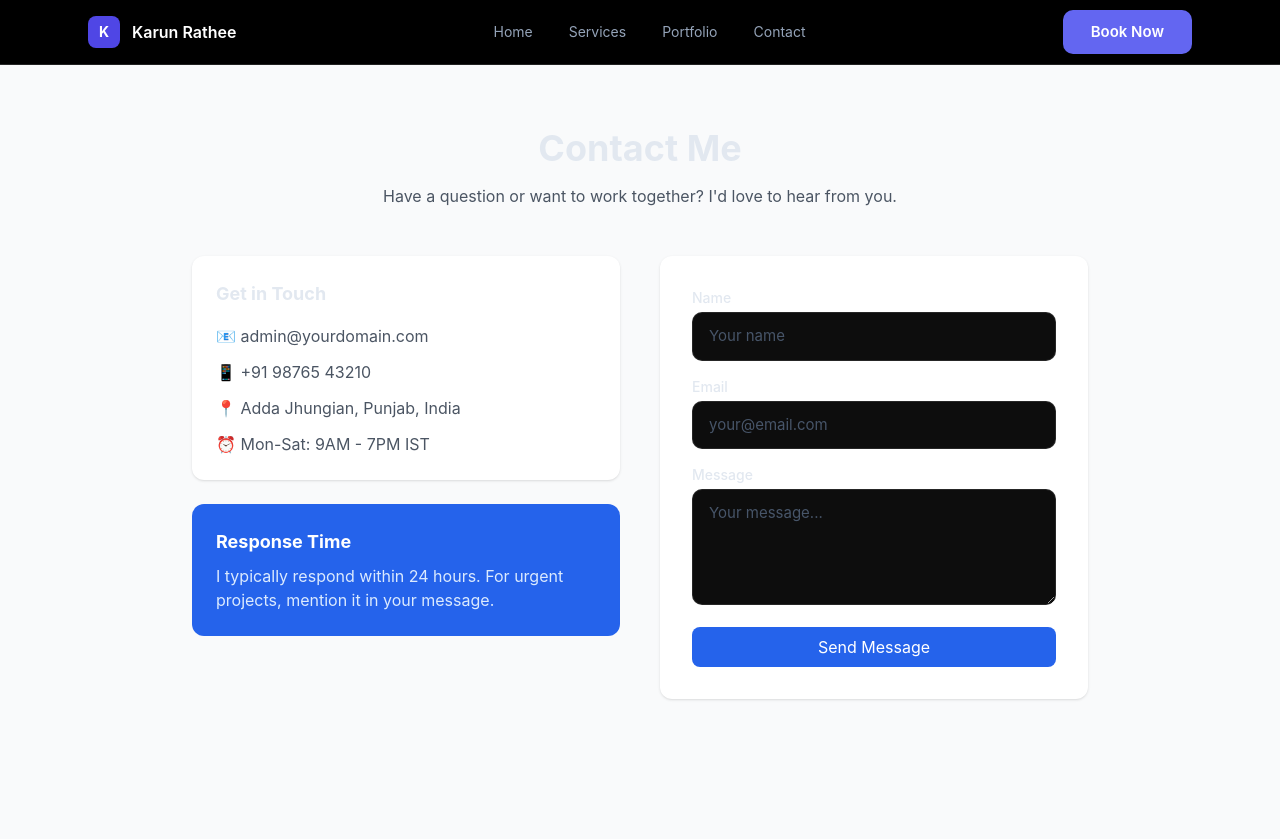
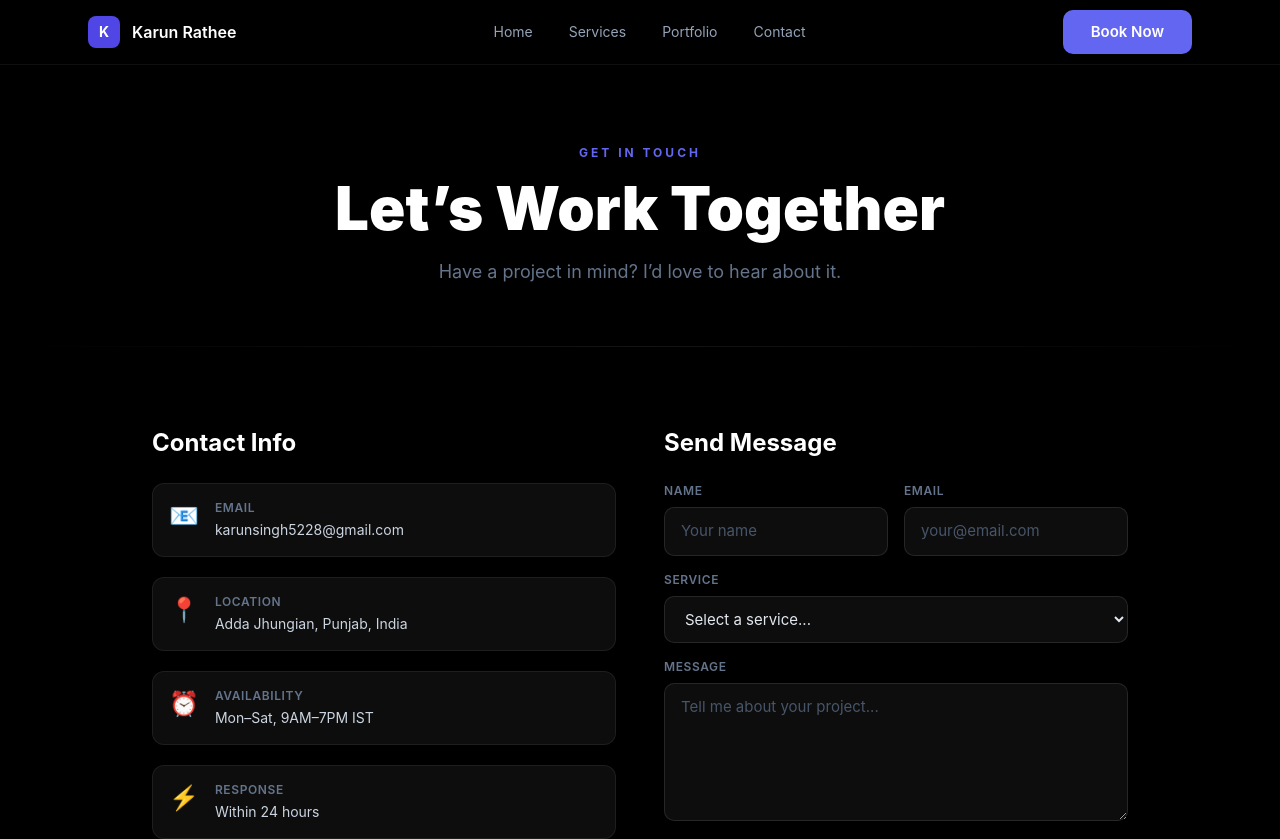
Before and after one commit to KARUN-499/karun-portfolio, a Next.js app: page /contact in a window 1280 px wide. Shown: the top 839 px of the page. Built offline with nearby package versions, Linux system fonts and the light colour scheme.

Commit message:
Redesign: black theme contact page

```diff
--- a/app/contact/page.tsx
+++ b/app/contact/page.tsx
@@ -1,109 +1,86 @@
 'use client'
-
 import { useState } from 'react'
 
-export default function ContactPage() {
-  const [formData, setFormData] = useState({ name: '', email: '', message: '' })
-  const [status, setStatus] = useState<'idle' | 'loading' | 'success' | 'error'>('idle')
-  const [errorMsg, setErrorMsg] = useState('')
+export default function Contact() {
+  const [form, setForm] = useState({ name: '', email: '', service: '', message: '' })
+  const [status, setStatus] = useState<'idle'|'loading'|'success'|'error'>('idle')
 
   const handleSubmit = async (e: React.FormEvent) => {
     e.preventDefault()
     setStatus('loading')
-    setErrorMsg('')
-
     try {
-      const res = await fetch('/api/contact', {
-        method: 'POST',
-        headers: { 'Content-Type': 'application/json' },
-        body: JSON.stringify(formData),
-      })
-
-      if (!res.ok) {
-        const data = await res.json()
-        throw new Error(data.error || 'Failed to send message')
-      }
-
-      setStatus('success')
-      setFormData({ name: '', email: '', message: '' })
-    } catch (err: unknown) {
-      setStatus('error')
-      setErrorMsg(err instanceof Error ? err.message : 'Something went wrong')
-    }
+      const res = await fetch('/api/contact', { method: 'POST', headers: { 'Content-Type': 'application/json' }, body: JSON.stringify(form) })
+      if (res.ok) { setStatus('success'); setForm({ name: '', email: '', service: '', message: '' }) }
+      else setStatus('error')
+    } catch { setStatus('error') }
   }
 
   return (
-    <main className="min-h-screen py-16 px-6 bg-gray-50">
-      <div className="max-w-4xl mx-auto">
-        <h1 className="text-4xl font-bold text-center mb-4">Contact Me</h1>
-        <p className="text-center text-gray-600 mb-12">Have a question or want to work together? I&apos;d love to hear from you.</p>
-        <div className="grid grid-cols-1 md:grid-cols-2 gap-10">
-          <div className="space-y-6">
-            <div className="bg-white p-6 rounded-xl shadow">
-              <h3 className="font-bold text-lg mb-4">Get in Touch</h3>
-              <div className="space-y-3 text-gray-600">
-                <p>📧 admin@yourdomain.com</p>
-                <p>📱 +91 98765 43210</p>
-                <p>📍 Adda Jhungian, Punjab, India</p>
-                <p>⏰ Mon-Sat: 9AM - 7PM IST</p>
+    <main>
+      <section style={{background:'#000', padding:'80px 0 60px'}}>
+        <div className="max-w-4xl mx-auto px-6 text-center">
+          <div className="section-label mb-4">Get in Touch</div>
+          <h1 className="text-4xl md:text-6xl font-black text-white mb-5 leading-tight">Let’s Work Together</h1>
+          <p className="text-slate-500 text-lg max-w-2xl mx-auto">Have a project in mind? I’d love to hear about it.</p>
+        </div>
+      </section>
+      <div className="divider"></div>
+      <section style={{background:'#000', padding:'80px 0'}}>
+        <div className="max-w-5xl mx-auto px-6">
+          <div className="grid grid-cols-1 md:grid-cols-2 gap-12">
+            <div>
+              <h2 className="text-2xl font-bold text-white mb-6">Contact Info</h2>
+              <div className="space-y-5">
+                {[
+                  { label: 'Email', value: 'karunsingh5228@gmail.com', icon: '📧' },
+                  { label: 'Location', value: 'Adda Jhungian, Punjab, India', icon: '📍' },
+                  { label: 'Availability', value: 'Mon–Sat, 9AM–7PM IST', icon: '⏰' },
+                  { label: 'Response', value: 'Within 24 hours', icon: '⚡' },
+                ].map(item => (
+                  <div key={item.label} className="flex items-start gap-4 p-4 rounded-xl" style={{background:'#0d0d0d', border:'1px solid rgba(255,255,255,0.07)'}}>
+                    <div className="text-2xl">{item.icon}</div>
+                    <div>
+                      <div className="text-xs text-slate-500 font-semibold uppercase tracking-wider mb-1">{item.label}</div>
+                      <div className="text-slate-300 text-sm">{item.value}</div>
                     </div>
                   </div>
-            <div className="bg-blue-600 text-white p-6 rounded-xl">
-              <h3 className="font-bold text-lg mb-2">Response Time</h3>
-              <p className="text-blue-100">I typically respond within 24 hours. For urgent projects, mention it in your message.</p>
+                ))}
               </div>
             </div>
-          <div className="bg-white p-8 rounded-xl shadow">
+            <div>
+              <h2 className="text-2xl font-bold text-white mb-6">Send Message</h2>
               {status === 'success' ? (
-              <div className="text-center py-8">
-                <div className="text-green-500 text-5xl mb-4">✓</div>
-                <h3 className="text-xl font-bold mb-2">Message Sent!</h3>
-                <p className="text-gray-600">Thank you for reaching out. I will get back to you soon.</p>
-                <button onClick={() => setStatus('idle')} className="mt-4 text-blue-600 hover:underline">Send another message</button>
+                <div className="p-6 rounded-xl text-center" style={{background:'rgba(99,102,241,0.1)', border:'1px solid rgba(99,102,241,0.3)'}}>
+                  <div className="text-4xl mb-3">✅</div>
+                  <h3 className="text-white font-bold mb-2">Message Sent!</h3>
+                  <p className="text-slate-400 text-sm">I’ll get back to you within 24 hours.</p>
+                  <button onClick={() => setStatus('idle')} className="btn-primary mt-4 text-sm">Send Another</button>
                 </div>
               ) : (
                 <form onSubmit={handleSubmit} className="space-y-4">
+                  <div className="grid grid-cols-2 gap-4">
                     <div>
-                  <label className="block text-sm font-medium mb-1">Name</label>
-                  <input
-                    type="text"
-                    value={formData.name}
-                    onChange={(e) => setFormData({ ...formData, name: e.target.value })}
-                    className="w-full border rounded-lg px-4 py-2"
-                    placeholder="Your name"
-                    required
-                  />
+                      <label className="text-xs text-slate-500 font-semibold uppercase tracking-wider mb-2 block">Name</label>
+                      <input value={form.name} onChange={e => setForm({...form, name: e.target.value})} placeholder="Your name" required />
                     </div>
                     <div>
-                  <label className="block text-sm font-medium mb-1">Email</label>
-                  <input
-                    type="email"
-                    value={formData.email}
-                    onChange={(e) => setFormData({ ...formData, email: e.target.value })}
-                    className="w-full border rounded-lg px-4 py-2"
-                    placeholder="your@email.com"
-                    required
-                  />
+                      <label className="text-xs text-slate-500 font-semibold uppercase tracking-wider mb-2 block">Email</label>
+                      <input type="email" value={form.email} onChange={e => setForm({...form, email: e.target.value})} placeholder="your@email.com" required />
+                    </div>
                   </div>
                   <div>
-                  <label className="block text-sm font-medium mb-1">Message</label>
-                  <textarea
-                    rows={4}
-                    value={formData.message}
-                    onChange={(e) => setFormData({ ...formData, message: e.target.value })}
-                    className="w-full border rounded-lg px-4 py-2"
-                    placeholder="Your message..."
-                    required
-                  />
+                    <label className="text-xs text-slate-500 font-semibold uppercase tracking-wider mb-2 block">Service</label>
+                    <select value={form.service} onChange={e => setForm({...form, service: e.target.value})} required>
+                      <option value="">Select a service...</option>
+                      {['Web Development','Graphic Design','Digital Marketing','Mobile Apps','SEO','Content Writing'].map(s => <option key={s}>{s}</option>)}
+                    </select>
                   </div>
-                {status === 'error' && (
-                  <p className="text-red-500 text-sm">{errorMsg}</p>
-                )}
-                <button
-                  type="submit"
-                  disabled={status === 'loading'}
-                  className="w-full bg-blue-600 text-white py-2 px-4 rounded-lg hover:bg-blue-700 disabled:opacity-50"
-                >
+                  <div>
+                    <label className="text-xs text-slate-500 font-semibold uppercase tracking-wider mb-2 block">Message</label>
+                    <textarea value={form.message} onChange={e => setForm({...form, message: e.target.value})} rows={5} placeholder="Tell me about your project..." required style={{resize:'vertical'}} />
+                  </div>
+                  {status === 'error' && <p className="text-red-400 text-sm">⚠️ Something went wrong. Please try again.</p>}
+                  <button type="submit" disabled={status === 'loading'} className="btn-primary w-full">
                     {status === 'loading' ? 'Sending...' : 'Send Message'}
                   </button>
                 </form>
@@ -111,6 +88,7 @@ export default function ContactPage() {
             </div>
           </div>
         </div>
+      </section>
     </main>
   )
 }
```
Lines whose indentation alone changed are shown as unchanged.
